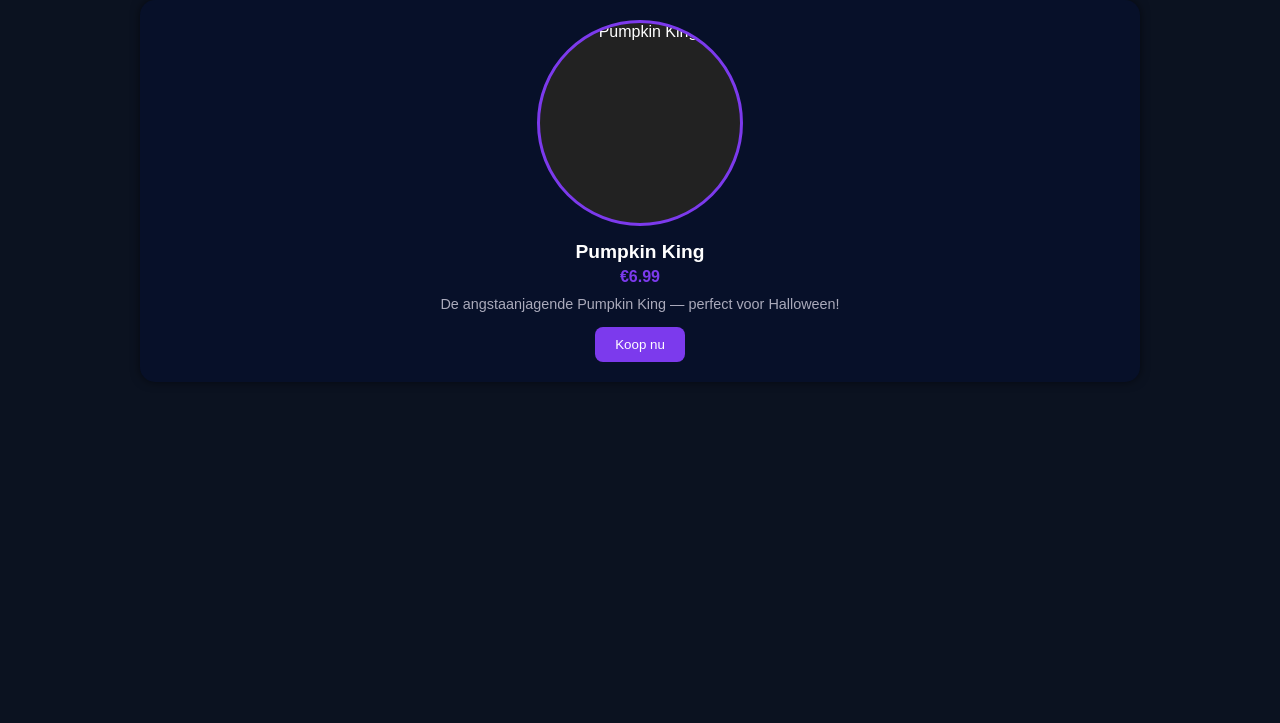
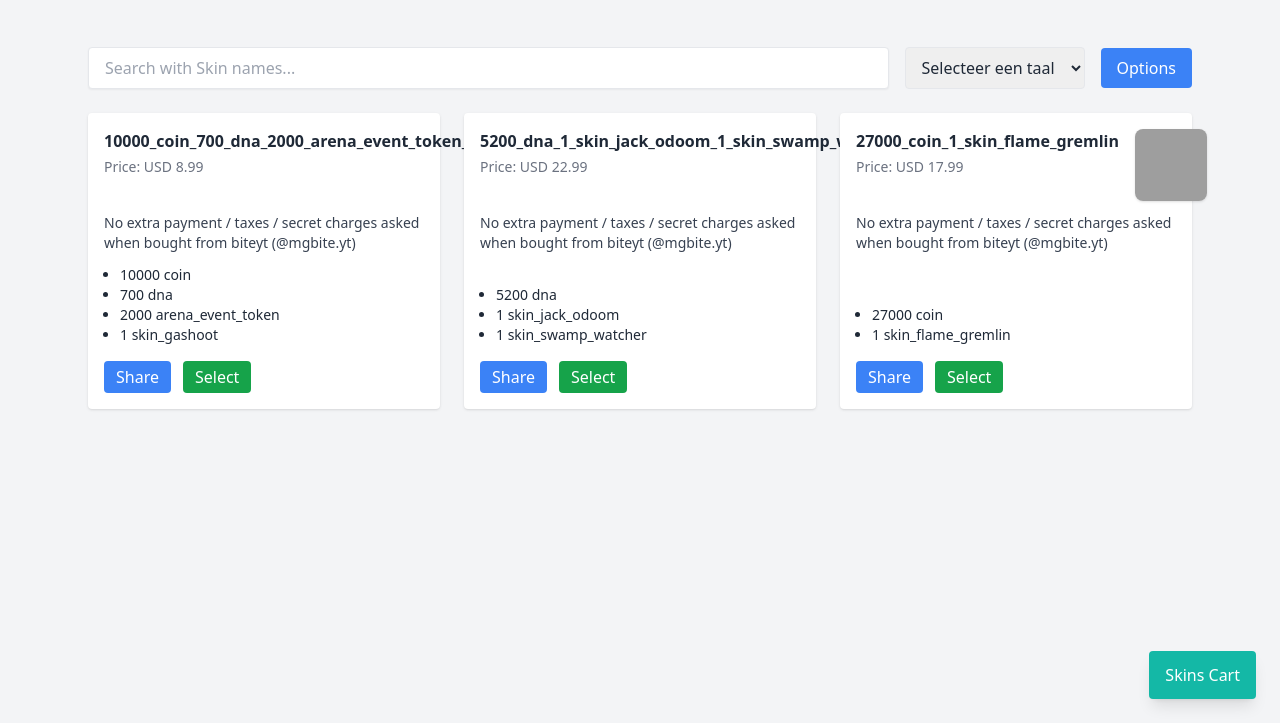
Before and after one commit to TB4366/T.B-Music, a plain HTML site: page index.html in a window 1280 px wide. Shown: the part 77-800 px from the top of the page. Drawn offline with nearby package versions, Linux system fonts and the light colour scheme; grey boxes are pictures that could not be loaded.

Commit message:
Update index.html

```diff
--- a/index.html
+++ b/index.html
@@ -1,160 +1,138 @@
-<!DOCTYPE html>
+<!doctype html>
 <html lang="nl">
 <head>
-<meta charset="UTF-8">
-<meta name="viewport" content="width=device-width, initial-scale=1.0">
-<title>T.B Agar.io Skin Shop</title>
+  <meta charset="utf-8" />
+  <meta name="viewport" content="width=device-width, initial-scale=1" />
+  <title>Skins Shop — Voorbeeld</title>
+  <!-- Tailwind via CDN -->
+  <script src="https://cdn.tailwindcss.com"></script>
   <style>
-body {
-  background:#0b1220;
-  color:white;
-  font-family:Arial,sans-serif;
-  margin:0;
-  text-align:center;
-}
-h1 { margin:20px 0; }
-
-.grid {
-  display:grid;
-  grid-template-columns:repeat(auto-fit,minmax(250px,1fr));
-  gap:20px;
-  max-width:1000px;
-  margin:20px auto;
-  padding:0 15px;
-}
-.card {
-  background:#071029;
-  border-radius:15px;
-  padding:20px;
-  box-shadow:0 0 10px #0008;
-  transition:transform 0.2s;
-}
-.card:hover { transform:scale(1.05); }
-.card img {
-  width:200px;
-  height:200px;
-  border-radius:50%;
-  object-fit:cover;
-  margin-bottom:15px;
-  border:3px solid #7c3aed;
-  display:block;
-  margin-left:auto;
-  margin-right:auto;
-  background:#222;
-}
-.name { font-size:1.2rem; font-weight:bold; margin-bottom:5px; }
-.price { color:#7c3aed; font-weight:bold; margin-bottom:10px; }
-.desc { font-size:0.9rem; color:#aab; margin-bottom:15px; }
-button {
-  background:#7c3aed;
-  color:white;
-  border:none;
-  padding:10px 20px;
-  border-radius:8px;
-  cursor:pointer;
-  transition:background 0.2s;
-}
-button:hover { background:#6d28d9; }
-
-.modal-wrap {
-  display:none;
-  position:fixed;
-  top:0; left:0;
-  width:100%; height:100%;
-  background:rgba(0,0,0,0.7);
-  justify-content:center;
-  align-items:center;
-  z-index:1000;
-}
-.modal {
-  background:#071029;
-  padding:25px;
-  border-radius:12px;
-  text-align:center;
-  max-width:400px;
-  width:90%;
-  box-shadow:0 0 15px #000a;
-}
-.modal h2 { color:#7c3aed; }
-.modal button {
-  background:#7c3aed;
-  border:none;
-  color:white;
-  padding:10px 20px;
-  border-radius:8px;
-  margin-top:15px;
-  cursor:pointer;
-}
+    .card-img { width:72px; height:72px; object-fit:cover; border-radius:8px; }
   </style>
 </head>
-<body>
+<body class="bg-gray-100 text-gray-800">
+  <header class="max-w-6xl mx-auto p-6">
+    <h1 class="text-2xl font-semibold text-center">All Paid Skins Unlocked for buying</h1>
+    <p class="text-sm text-center text-gray-500">Mogelijk gemaakt door Google Translate</p>
+  </header>
 
-<h1>T.B Agar.io Skin Shop</h1>
-<div class="grid" id="gallery"></div>
+  <main class="max-w-6xl mx-auto p-6">
+    <div class="flex gap-4 items-center mb-6">
+      <input id="search" type="search" placeholder="Search with Skin names..." class="flex-1 rounded border px-4 py-2 shadow-sm" />
+      <select id="lang" class="rounded border px-3 py-2">
+        <option>Selecteer een taal</option>
+        <option>Nederlands</option>
+        <option>English</option>
+      </select>
+      <button id="optionsBtn" class="bg-blue-500 text-white rounded px-4 py-2">Options</button>
+    </div>
 
-<!-- Betaal popup -->
-<div class="modal-wrap" id="buyModal">
-  <div class="modal">
-    <h2 id="buyTitle"></h2>
-    <p id="buyPrice"></p>
-    <p>Weet je zeker dat je deze skin wilt kopen?</p>
-    <button id="confirmBuy">Bevestigen ✅</button>
-    <br>
-    <button id="cancelBuy" style="background:#aaa; color:#000;">Annuleren ❌</button>
+    <div id="grid" class="grid grid-cols-1 md:grid-cols-2 lg:grid-cols-3 gap-6"></div>
+
+    <div class="fixed right-6 bottom-6">
+      <button class="bg-teal-500 text-white px-4 py-3 rounded shadow-lg">Skins Cart</button>
+    </div>
+  </main>
+
+  <template id="card-template">
+    <div class="bg-white rounded shadow p-4 flex flex-col">
+      <div class="flex justify-between items-start">
+        <div class="flex-1 pr-4">
+          <h3 class="font-semibold truncate card-title"></h3>
+          <p class="text-sm text-gray-500 mt-1 card-price"></p>
+        </div>
+        <img src="" alt="thumb" class="card-img shadow" />
+      </div>
+
+      <div class="mt-3 text-sm text-gray-700 card-desc flex-1"></div>
+
+      <ul class="mt-3 text-sm list-disc ml-4 card-items"></ul>
+
+      <div class="mt-4 flex gap-3">
+        <button class="shareBtn bg-blue-500 text-white rounded px-3 py-1">Share</button>
+        <button class="selectBtn bg-green-600 text-white rounded px-3 py-1">Select</button>
       </div>
     </div>
+  </template>
 
   <script>
-// ✅ Hier tonen we jouw geüploade afbeelding direct
-const skins = [
+    // Inline JSON-data (voorheen bundles.json)
+    const bundles = [
       {
-    name: "Pumpkin King",
-    file: "IMG_6174.webp", // direct zichtbaar bestand
-    price: "€6.99",
-    desc: "De angstaanjagende Pumpkin King — perfect voor Halloween!"
+        "id": "10000_coin_700_dna_2000_arena_event_token_1_skin_gashoot",
+        "name": "gashoot",
+        "price": 8.99,
+        "image": "https://i.imgur.com/yourimage1.png",
+        "note": "No extra payment / taxes / secret charges asked when bought from biteyt (@mgbite.yt)",
+        "items": ["10000 coin", "700 dna", "2000 arena_event_token", "1 skin_gashoot"]
+      },
+      {
+        "id": "5200_dna_1_skin_jack_odoom_1_skin_swamp_watcher",
+        "name": "jack_odoom",
+        "price": 22.99,
+        "image": "https://i.imgur.com/yourimage2.png",
+        "note": "No extra payment / taxes / secret charges asked when bought from biteyt (@mgbite.yt)",
+        "items": ["5200 dna", "1 skin_jack_odoom", "1 skin_swamp_watcher"]
+      },
+      {
+        "id": "27000_coin_1_skin_flame_gremlin",
+        "name": "flame_gremlin",
+        "price": 17.99,
+        "image": "https://i.imgur.com/yourimage3.png",
+        "note": "No extra payment / taxes / secret charges asked when bought from biteyt (@mgbite.yt)",
+        "items": ["27000 coin", "1 skin_flame_gremlin"]
       }
     ];
 
-const gallery = document.getElementById('gallery');
-const modal = document.getElementById('buyModal');
-const buyTitle = document.getElementById('buyTitle');
-const buyPrice = document.getElementById('buyPrice');
-const confirmBtn = document.getElementById('confirmBuy');
-const cancelBtn = document.getElementById('cancelBuy');
+    const grid = document.getElementById('grid');
+    const template = document.getElementById('card-template');
+    const searchInput = document.getElementById('search');
 
-let selectedSkin = null;
+    function render(list) {
+      grid.innerHTML = '';
+      list.forEach(item => {
+        const el = template.content.cloneNode(true);
+        el.querySelector('.card-title').textContent = item.id || item.name || 'Onbekend';
+        el.querySelector('.card-price').textContent = `Price: USD ${item.price.toFixed(2)}`;
+        el.querySelector('.card-img').src = item.image || 'https://via.placeholder.com/72';
+        el.querySelector('.card-img').alt = item.name || 'thumb';
 
-// Maak de skinkaart zichtbaar
-skins.forEach(skin => {
-  const card = document.createElement('div');
-  card.className = 'card';
-  card.innerHTML = `
-    <img src="${skin.file}" alt="${skin.name}">
-    <div class="name">${skin.name}</div>
-    <div class="price">${skin.price}</div>
-    <div class="desc">${skin.desc}</div>
-    <button>Koop nu</button>
-  `;
-  card.querySelector('button').addEventListener('click', () => {
-    selectedSkin = skin;
-    buyTitle.textContent = `Koop ${skin.name}`;
-    buyPrice.textContent = `Prijs: ${skin.price}`;
-    modal.style.display = 'flex';
-  });
-  gallery.appendChild(card);
+        el.querySelector('.card-desc').textContent = item.note || 'No extra payment / taxes / secret charges.';
+
+        const ul = el.querySelector('.card-items');
+        (item.items || []).forEach(it => {
+          const li = document.createElement('li');
+          li.textContent = it;
+          ul.appendChild(li);
         });
 
-// Popup knoppen
-cancelBtn.addEventListener('click', () => {
-  modal.style.display = 'none';
-  selectedSkin = null;
+        const shareBtn = el.querySelector('.shareBtn');
+        shareBtn.addEventListener('click', () => {
+          if (navigator.share) {
+            navigator.share({ title: item.name, text: `Check deze bundle: ${item.name}` });
+          } else {
+            navigator.clipboard.writeText(window.location.href + '#bundle=' + encodeURIComponent(item.id || item.name));
+            alert('Link gekopieerd naar klembord');
+          }
         });
-confirmBtn.addEventListener('click', () => {
-  modal.style.display = 'none';
-  alert(`✅ Aankoop gelukt! Je hebt ${selectedSkin.name} gekocht voor ${selectedSkin.price}.`);
+
+        const selectBtn = el.querySelector('.selectBtn');
+        selectBtn.addEventListener('click', () => {
+          alert(`Geselecteerd: ${item.id || item.name}`);
         });
-modal.addEventListener('click', e => { if(e.target === modal) modal.style.display = 'none'; });
+
+        grid.appendChild(el);
+      });
+    }
+
+    searchInput.addEventListener('input', (e) => {
+      const q = e.target.value.toLowerCase();
+      const filtered = bundles.filter(b => (b.id || b.name || '').toLowerCase().includes(q));
+      render(filtered);
+    });
+
+    // Initial render
+    render(bundles);
   </script>
-
 </body>
 </html>
```
Lines whose indentation alone changed are shown as unchanged.
